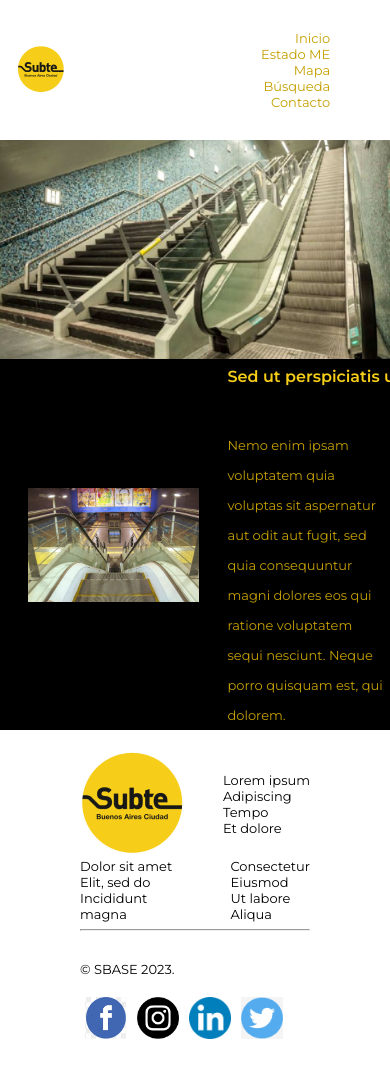
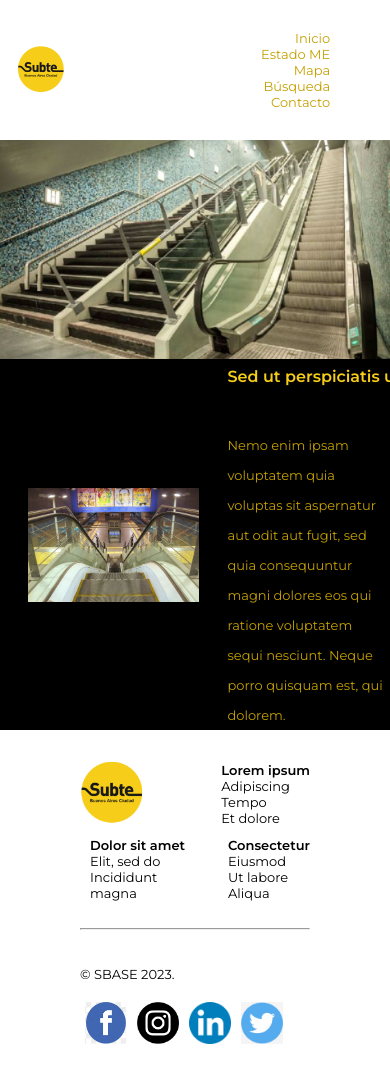
Before and after one commit to ftucci95/PF-Tucci, a plain HTML site: page index.html in a window 390 px wide. Shown: the top 1067 px of the page. Before the commit the page ends 1042 px from the top, so only its background shows below. Drawn offline with Linux system fonts and the light colour scheme.

Commit message:
corregido el responsive del footer en index.html

```diff
--- a/index.html
+++ b/index.html
@@ -104,7 +104,7 @@
         <!-- Primero viene el logo a la izquierda, y una serie de links de navegación a la derecha (por ahora de prueba) -->
         <div class="footerStart">
             <span class="footerLogo">
-                <img src="img/subte_big.png">
+                <img class="footerStartImg" src="img/subte_big.png">
             </span>
 
 
--- a/styles/style.css
+++ b/styles/style.css
@@ -128,7 +128,7 @@ a:visited
 /* Empieza la definición del Footer */
 
 /* el footer es (un div) la barra inferior ancha, que contiene links y algunas cosas más */
-#footer
+.footer
 {
     font-family: 'Montserrat', sans-serif;
     /* border-style: dotted;
@@ -136,17 +136,19 @@ a:visited
     display: flex;
     align-items:stretch;
     justify-content: space-around;
-    min-height: 450px;
-    max-height: 500px;
+    /* min-height: 450px; */
+    /* max-height: 500px; */
     flex-wrap: nowrap;
     flex-direction:column;
+    margin-top: 20px;
+    margin-bottom:20px;
 }
 
 /* dicho footer contiene esencialmente 3 divs apilados, siendo el primero de altura 300px */
 .footerStart
 {
-    flex-basis:200px;
-    max-height: 250px;
+    /* flex-basis:200px; */
+    /* max-height: 250px; */
     display:flex;
     flex-wrap: wrap;
     align-items: center;
@@ -167,7 +169,8 @@ a:visited
     border-color:violet; */
     /* padding-top:100px; */
     /* padding-left:80px; */
-    margin-right:20%;
+    margin-right:23px;
+    margin-top:10px;
 
 }
 
@@ -175,12 +178,19 @@ a:visited
 .navigationLinks
 {
     display:inline-block;
+    margin-top: 10px;
+    margin-left: 10px;
     /* float:right; */
     /* right:500px; */
     /* border-style: dotted;
     border-color:blueviolet; */
     /* padding-left:150px;
     padding-top:120px; */
+}
+
+.navigationLinks .title
+{
+    font-weight:bold;
 }
 
 /* además, creo un spacer, que es simplemente un bloque lateral que genera espacio desde la derecha */
@@ -203,6 +213,7 @@ a:visited
     /* width:90%; */
     padding-left:80px;
     padding-right:80px;
+    margin-top: 20px;
 }
 
 /* el final del footer es solamente un div de cierta altura, con fondo blanco */
@@ -532,6 +543,12 @@ a:visited
         margin-top:20px;
     }
 
+    .footerStartImg
+    {
+        width: 64px;
+        margin-right:23px;
+    }
+
     .footerLogo
     {
         margin-right: 10%;
```
